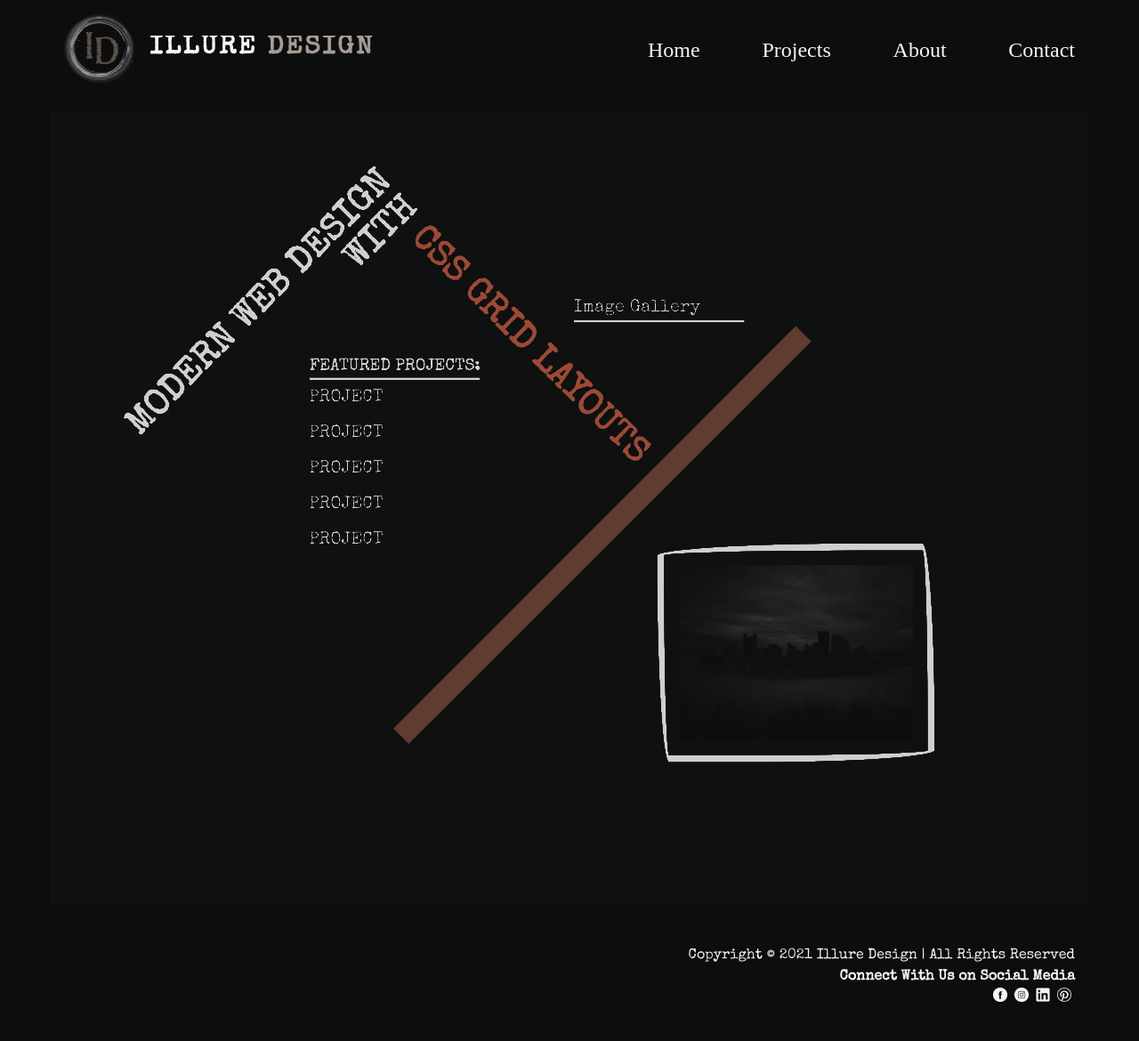
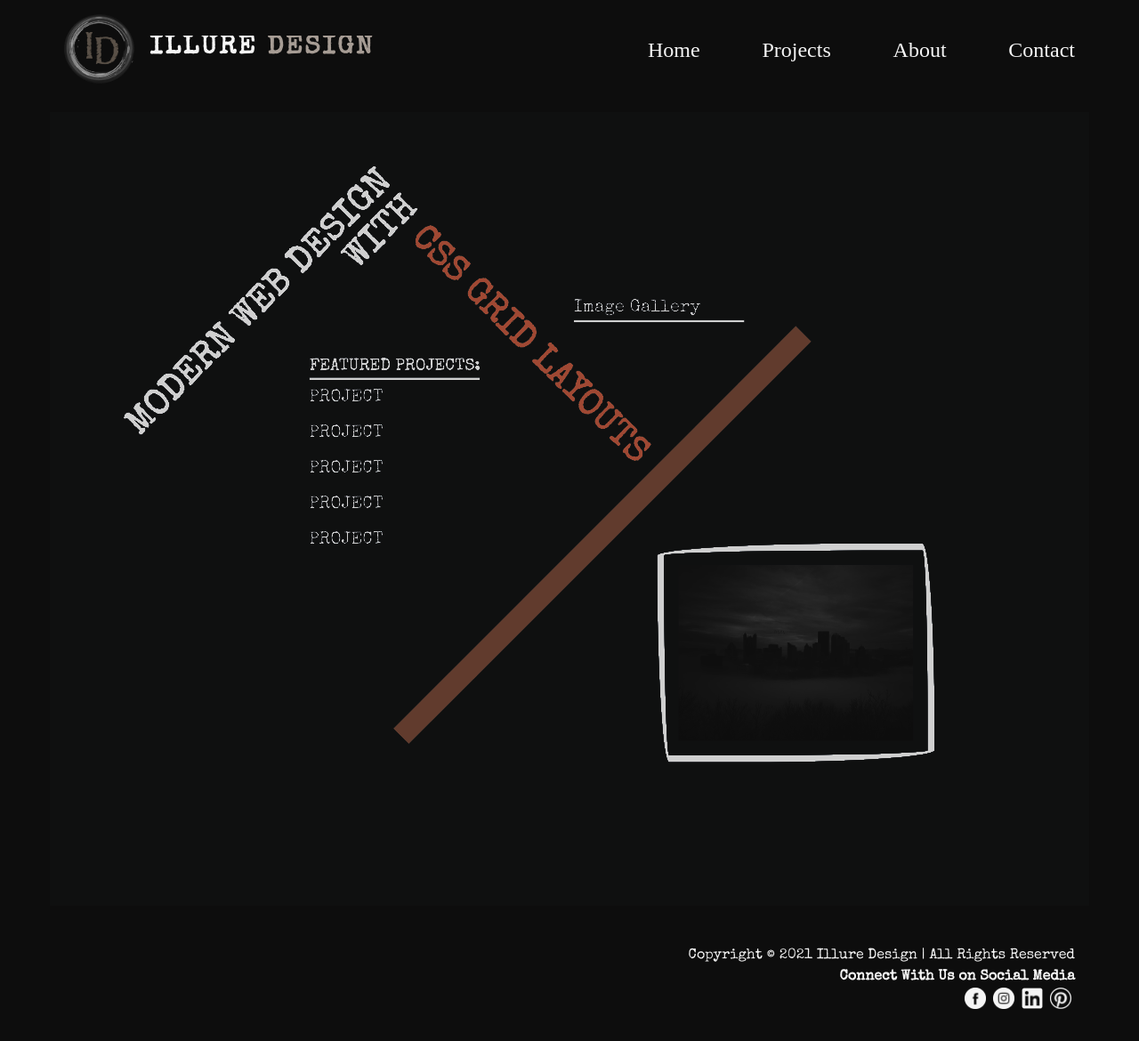
Before and after one commit to JerJohnston/illure-design, a website: page index.html in a window 1280 px wide. Shown: the whole page at 89% size. Drawn offline with nearby package versions, Linux system fonts and the light colour scheme; a web font is replaced by a local one.

Commit message:
Update styles.css

```diff
--- a/css/styles.css
+++ b/css/styles.css
@@ -300,8 +300,9 @@ footer {
 }
 
 .icon {
-    width: 1.5rem;
+    width: 2rem;
     padding: 0.25rem;
+
 }
 
 /* Contact Page */
```
